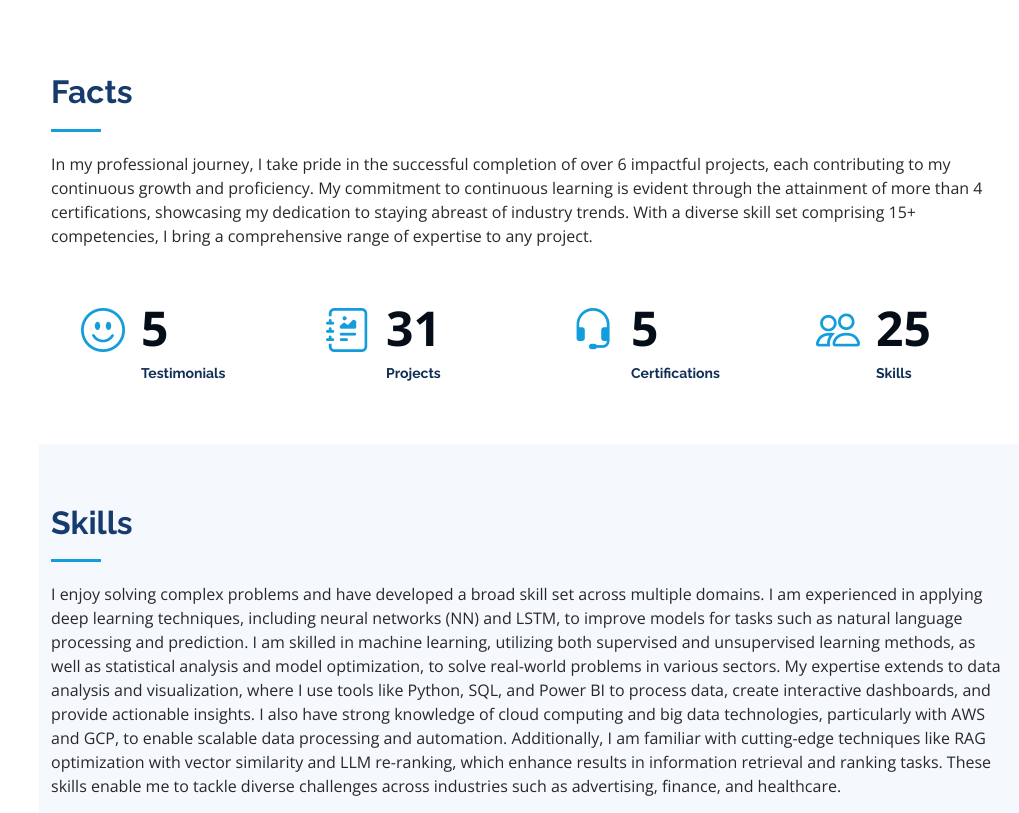
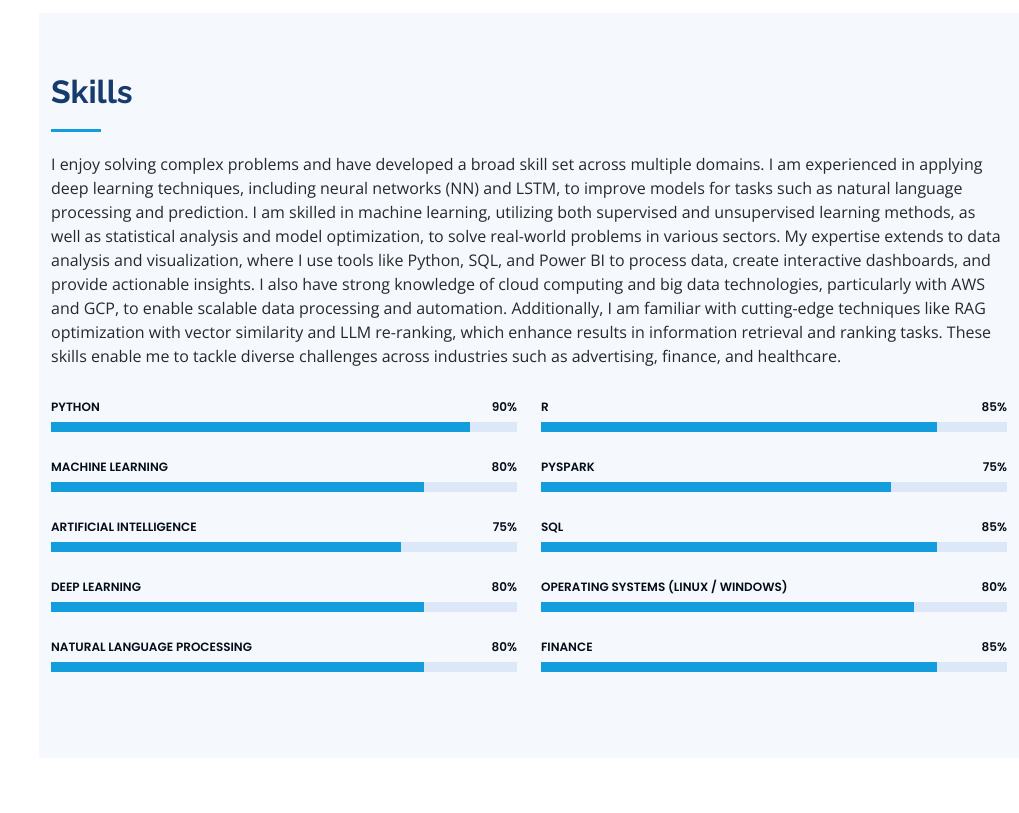
Before and after one commit to komal803/komal803.github.io, a plain HTML site: page index.html in a window 1280 px wide. Shown: the part 2314-3127 px from the top of the page, without its empty margins (261-1280 px from the left). Drawn offline with nearby package versions, Linux system fonts and the light colour scheme.

Commit message:
facts removed

```diff
--- a/index.html
+++ b/index.html
@@ -153,7 +153,7 @@
     </section><!-- End About Section -->
 
     <!-- ======= Facts Section ======= -->
-    <section id="facts" class="facts">
+    <!-- <section id="facts" class="facts">
       <div class="container">
 
         <div class="section-title">
@@ -202,7 +202,7 @@
         </div>
 
       </div>
-    </section><!-- End Facts Section -->
+    </section>End Facts Section -->
 
     <!-- ======= Skills Section ======= -->
     <section id="skills" class="skills section-bg">
```
